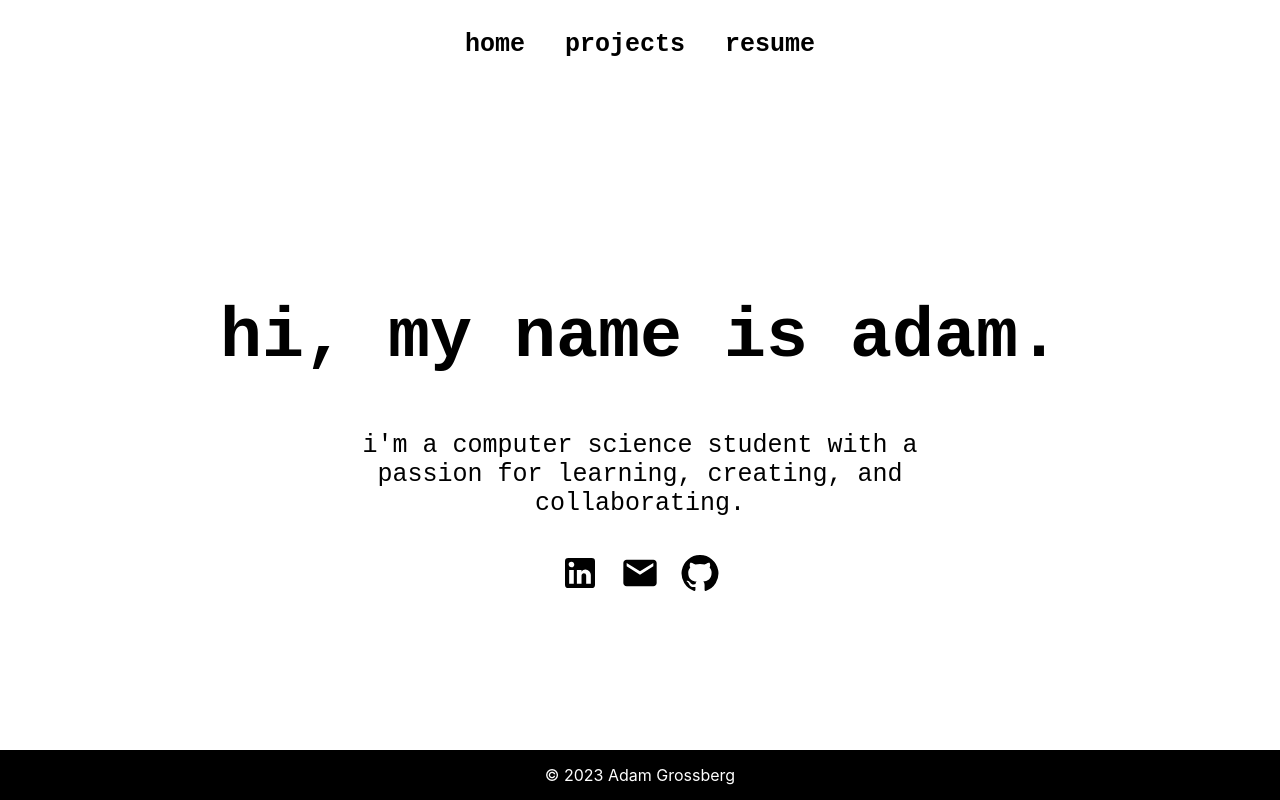
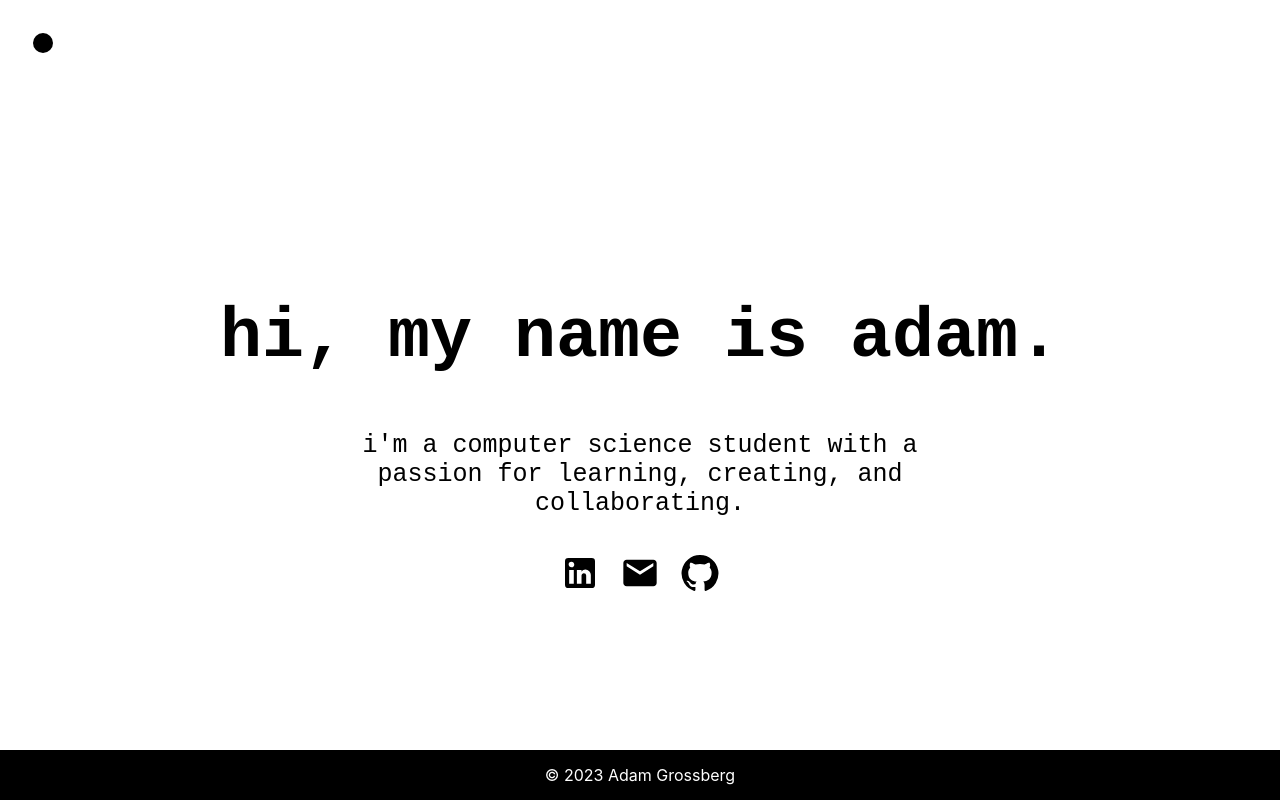
Before and after one commit to adamgrossberg/adamgrossberg.github.io, a React (Create React App) app in the folder portfolio-app/: page / in a window 1280 px wide. Built offline with nearby package versions, Linux system fonts and the light colour scheme.

Commit message:
home page styles

```diff
--- a/portfolio-app/src/components/Navbar.js
+++ b/portfolio-app/src/components/Navbar.js
@@ -1,5 +1,6 @@
 import { React, useEffect, useState } from 'react';
 import { Link, useLocation } from 'react-router-dom';
+import ReorderIcon from '@mui/icons-material/Reorder'
 import '../styles/Navbar.css';
 
 
@@ -14,12 +15,7 @@ function Navbar() {
 
     /*
     BUTTON CODE:
-    <div className="toggleButton">
-                <button onClick={() => {
-                    setExpandNavbar((prev) => !prev);
-                }}>
-                </button>
-            </div>
+
     */
 
     return (
@@ -29,6 +25,16 @@ function Navbar() {
                 <Link to="/projects">projects</Link>
                 <Link to="/resume">resume</Link>
             </div>
+            <div className="toggleButton" onClick={() => {
+                setExpandNavbar(true);
+                setTimeout(() => {
+                    setExpandNavbar(false);
+                }, 5000)
+            }}>
+                <button>
+                    &rarr;
+                </button>
+            </div>
         </div>
     )
 }
--- a/portfolio-app/src/styles/Navbar.css
+++ b/portfolio-app/src/styles/Navbar.css
@@ -9,12 +9,15 @@
 }
 
 .links {
-  width: 100%;
+  width: auto;
   height: 100%;
   display: inline-block;
   text-align: center;
   padding-top: 30px;
   color: black;
+  position: absolute;
+  top: 0;
+  left: 0;
 }
 
 .navbar a {
@@ -24,40 +27,52 @@
   font-size: 25px;
 }
 
+#open .links {
+  left: 0;
+  transition-duration: 1000ms;
+  transition-timing-function: cubic-bezier(.18,.87,.3,.97);
+}
+
+#close .links {
+  left: -100%;
+  transition-duration: 700ms;
+  transition-timing-function: ease-in;
+}
+
 .toggleButton {
-  width: 100%;
-  height: 100px;
-  display: flex;
-  align-items: center;
-  justify-content: flex-end;
+  position: absolute;
+  top: 33px;
+  left: 33px;
   color: black;
 }
 
-.toggleButton svg {
-  font-size: 50px;
-  color: black;
-}
 .toggleButton button {
-  margin-right: 20px;
-  background-color: transparent;
+  background-color: black;
+  width: 20px;
+  height: 20px;
+  border-radius: 50%;
   border: none;
   color: black;
   cursor: pointer;
+  transition-duration: 500ms;
+  &:hover {
+    animation: pulse 2s ease-in-out infinite;
+  }
 }
 
-#open {
-  height: 100vh;
+@keyframes pulse{
+  50%{
+    box-shadow: 0 0 15px 3px black;
+    transform: scale(1.1);
+  }
+  100%{
+    box-shadow: 0 0 30px 3px rgba(0,0,0,0);
+    transform: scale(1.0);
+  }
 }
 
-#open .links {
-  flex-direction: column;
-  justify-content: flex-start;
-  margin-top: 100px;
-}
-
-#open a {
-  width: 100%;
-  text-align: center;
+#open .toggleButton button {
+  opacity: 0;
 }
 
 @media only screen and (max-width: 600px) {
```
